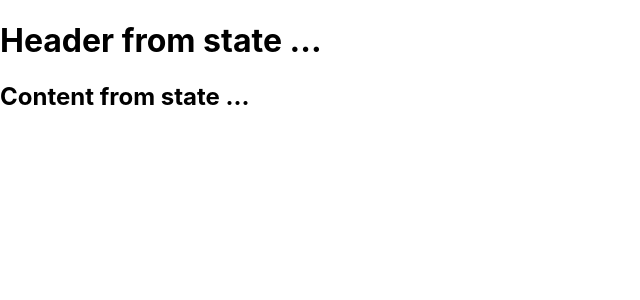
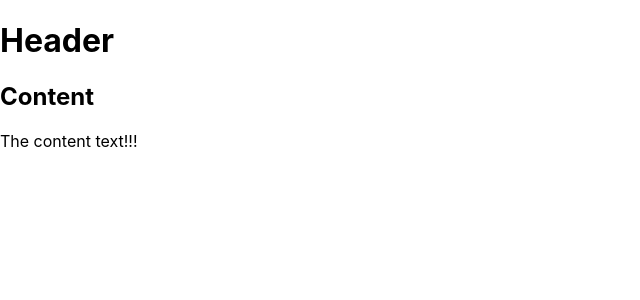
Before and after one commit to gustavopinho/curso-react-redux, a React (Create React App) app in the folder aula-01/my-app/: page / in a window 1280 px wide. Shown: the top 300 px of the page, without its empty margins (0-640 px from the left). Built offline with nearby package versions, Linux system fonts and the light colour scheme.

Commit message:
Componentes

```diff
--- a/aula-01/my-app/src/App.js
+++ b/aula-01/my-app/src/App.js
@@ -4,20 +4,32 @@
 import { render } from 'react-dom';
 
 class App extends React.Component {
-  constructor (props) {
-    super (props);
-
-    this.state = {
-      header: "Header from state ...",
-      content: "Content from state ..."
-    };
-  }
-
   render() {
     return (
       <div>
-        <header><h1>{ this.state.header}</h1></header>
-        <content><h2>{this.state.content}</h2></content>
+        <Header />
+        <Content />
+      </div>
+    );
+  }
+}
+
+class Header extends React.Component {
+  render() {
+    return (
+      <div>
+        <h1>Header</h1>
+      </div>
+    );
+  }
+}
+
+class Content extends React.Component {
+  render() {
+    return (
+      <div>
+        <h2>Content</h2>
+        <p>The content text!!!</p>
       </div>
     );
   }
```
Also changed, not shown: 1 other file (tests, documents, lock files or other folders).
